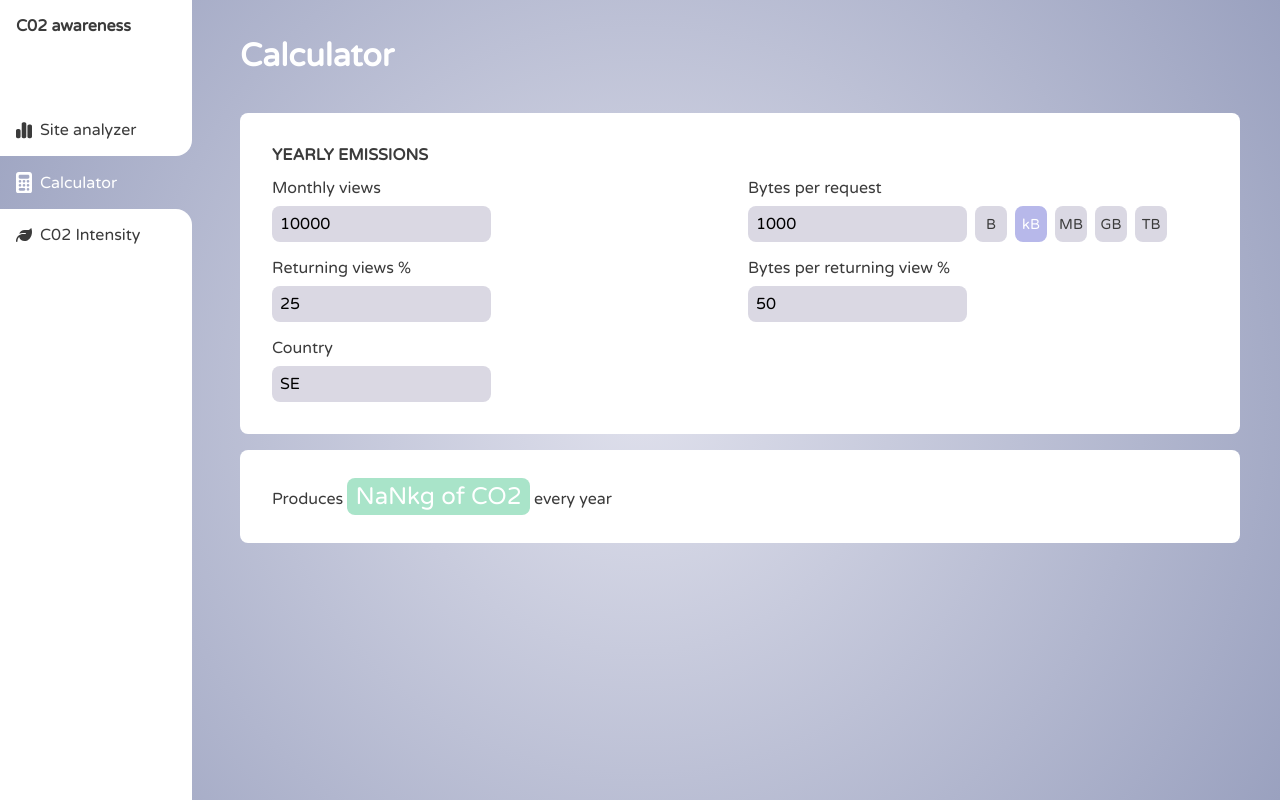
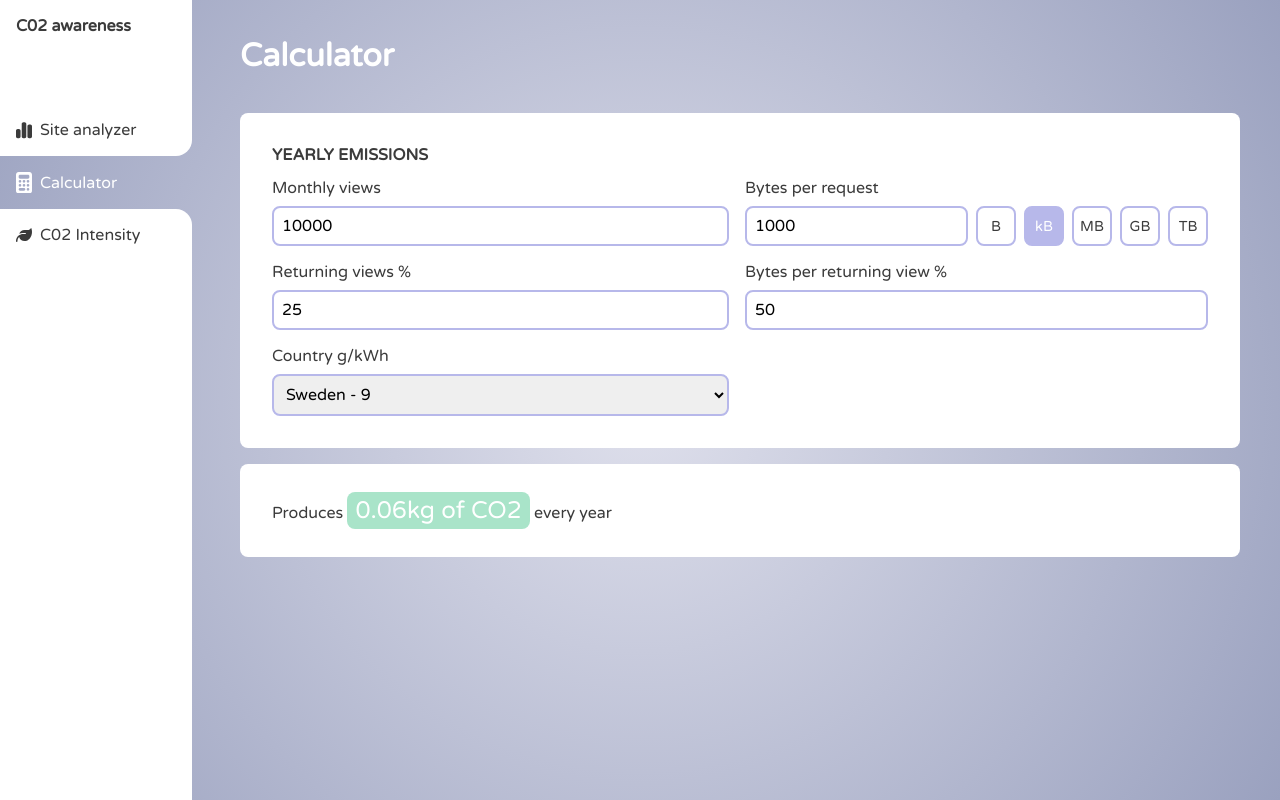
Before and after one commit to Maximilian-R/co2-web-awareness, a Next.js app in the folder website/: page /calculator in a window 1280 px wide. Built offline with nearby package versions, Linux system fonts and the light colour scheme; what @tgwf/co2 would draw is missing.

Commit message:
country selector

```diff
--- /dev/null
+++ b/website/components/country-selector.tsx
@@ -0,0 +1,36 @@
+// import { useEffect, useState } from "react";
+// import styles from "@/styles/Radio.module.css";
+import { IIntensityCountry, INTENSITY_DATA_2021 } from "@/utility/intensity";
+
+export interface ICountrySelector {
+  value: IIntensityCountry;
+  onChange: (value: IIntensityCountry) => void;
+}
+
+export default function CountrySelector({ value, onChange }: ICountrySelector) {
+  const _onChange = (event: any) => {
+    const value = event.target.value;
+    const country = INTENSITY_DATA_2021.find(
+      (country) => country.member_state.value === value
+    );
+    if (country) onChange(country);
+  };
+
+  return (
+    <select
+      name="country-selector"
+      onChange={_onChange}
+      value={value.member_state.value}
+    >
+      {INTENSITY_DATA_2021.map((country) => (
+        <option
+          key={country.member_state.value}
+          value={country.member_state.value}
+        >
+          {country.member_state.value} -{" "}
+          {country.greenhouse_gas_emission_ghg_intensity.value}
+        </option>
+      ))}
+    </select>
+  );
+}
--- a/website/components/parameters.tsx
+++ b/website/components/parameters.tsx
@@ -1,5 +1,6 @@
 import styles from "@/styles/Parameters.module.css";
 import { IParameters } from "@/utility/co2";
+import CountrySelector from "./country-selector";
 import Radio from "./radio";
 
 export interface IOnChange {
@@ -14,7 +15,7 @@ export default function Parameters({
   onChange: IOnChange;
 }) {
   return (
-    <form>
+    <form className="grid">
       <div>
         <div className="form-group">
           <label>Monthly views</label>
@@ -73,12 +74,12 @@ export default function Parameters({
         </div>
 
         <div className="form-group">
-          <label>Country</label>
+          <label>Country g/kWh</label>
           <div className={styles.parameter}>
-            <input
+            <CountrySelector
               value={state.country}
-              onChange={(event) => onChange("country", event.target.value)}
-            ></input>
+              onChange={(country) => onChange("country", country)}
+            ></CountrySelector>
           </div>
         </div>
       </div>
--- a/website/hooks/useCO2.tsx
+++ b/website/hooks/useCO2.tsx
@@ -30,8 +30,10 @@ export default function useCO2(url: string) {
   useEffect(() => {
     if (!url) return;
 
+    setState(undefined);
     setIsGenerating(true);
     setError("");
+    setStatus(0);
     const socket = io("http://localhost:3001");
     socket.emit("payload", url);
 
--- a/website/pages/calculator.tsx
+++ b/website/pages/calculator.tsx
@@ -6,11 +6,12 @@ import { useEffect, useState } from "react";
 import { formatCO2 } from "@/utility/formats";
 import { calculateCO2, IParameters } from "@/utility/co2";
 import { useRouter } from "next/router";
+import { INTENSITY_DATA_2021 } from "@/utility/intensity";
 
 const defaultState: IParameters = {
   views: 10000,
   bytes: 1000,
-  country: "SE",
+  country: INTENSITY_DATA_2021[0],
   returningViewsPercentage: 25,
   returningBytesPercentage: 50,
   unit: "kB",
--- a/website/pages/index.tsx
+++ b/website/pages/index.tsx
@@ -39,7 +39,7 @@ function Heading({ url }: { url?: string }) {
       {url ? (
         <>
           Report for:{" "}
-          <a href="seb.se" target="_blank">
+          <a href={url} target="_blank">
             {url}
           </a>
         </>
@@ -74,7 +74,7 @@ function ReportForm({ onChange }: { onChange: (value: string) => void }) {
   return (
     <div className="card" style={{ gridArea: "a" }}>
       <h2>Create a report</h2>
-      <p>Enter an url to calculate an estimation of it's carbon emission</p>
+      <p>Estimate your web page carbon footprint</p>
 
       <form
         onSubmit={(event) => {
@@ -90,7 +90,6 @@ function ReportForm({ onChange }: { onChange: (value: string) => void }) {
 
         <button
           type="button"
-          className={styles.button}
           onClick={() => onChange(inputElement.current.value)}
         >
           Generate
--- a/website/styles/Home.module.css
+++ b/website/styles/Home.module.css
@@ -7,6 +7,8 @@
 }
 
 .progress {
+  margin-top: 1rem;
+  height: 1.5rem;
   width: 100%;
   --progress-value-color: var(--color-1);
 }
--- a/website/styles/Parameters.module.css
+++ b/website/styles/Parameters.module.css
@@ -2,3 +2,7 @@
   display: flex;
   gap: 0.5rem;
 }
+
+.parameter > :first-child {
+  flex-grow: 1;
+}
--- a/website/styles/Radio.module.css
+++ b/website/styles/Radio.module.css
@@ -5,7 +5,7 @@
 
 .radio {
   box-sizing: border-box;
-  width: 2rem;
+  width: 2.5rem;
   display: flex;
   justify-content: center;
   align-items: center;
@@ -16,7 +16,7 @@
   height: 100%;
   margin: 0;
   border-radius: 0.5rem;
-  background-color: var(--backround-2);
+  border: var(--form-group-border);
   appearance: none;
   cursor: pointer;
 }
@@ -25,7 +25,7 @@
 }
 
 .radio input[type="radio"]:checked {
-  background-color: var(--color-3);
+  background-color: var(--form-group-border-color);
 }
 
 .radio input[type="radio"]:checked + span {
--- a/website/styles/globals.css
+++ b/website/styles/globals.css
@@ -9,6 +9,8 @@
   --error-color: #e18585;
   --icon-color: var(--text-color);
   --progress-value-color: var(--color-1);
+  --form-group-border-color: var(--color-3);
+  --form-group-border: 2px solid var(--form-group-border-color);
   font-family: "Varela Round", sans-serif;
 }
 
@@ -92,10 +94,18 @@ progress::-webkit-progress-value {
   border-radius: 0.5rem;
 }
 
+select {
+  /* appearance: none; */
+  font-family: inherit;
+  border: var(--form-group-border);
+  border-radius: 0.5rem;
+  padding: 0.5rem;
+  font-size: 1rem;
+}
+
 input {
   font-family: inherit;
-  background: var(--backround-2);
-  border: none;
+  border: var(--form-group-border);
   border-radius: 0.5rem;
   padding: 0.5rem;
   font-size: 1rem;
@@ -112,10 +122,30 @@ input {
   flex-direction: column;
 }
 
+form {
+  display: flex;
+  flex-direction: column;
+  gap: 1rem;
+}
+
+form > div {
+  display: grid;
+  grid-template-columns: 1fr;
+  gap: 1rem;
+}
+
+form.grid > div {
+  grid-template-columns: 1fr 1fr;
+}
+
+form > button {
+  align-self: flex-end;
+}
+
 button {
-  background: var(--color-3);
+  border: none;
+  background: var(--form-group-border-color);
   color: var(--backround-1);
-  border: none;
   padding: 0.5rem;
   border-radius: 0.5rem;
   appearance: none;
@@ -129,22 +159,6 @@ button {
 
 button i {
   display: flex;
+  width: 1rem;
   fill: var(--backround-1);
-  width: 1rem;
 }
-
-form {
-  display: flex;
-  flex-direction: column;
-  gap: 1rem;
-}
-
-form > div {
-  display: grid;
-  grid-template-columns: 1fr 1fr;
-  gap: 1rem;
-}
-
-form > button {
-  align-self: flex-end;
-}
--- a/website/utility/co2.tsx
+++ b/website/utility/co2.tsx
@@ -1,5 +1,6 @@
 import { co2, averageIntensity } from "@tgwf/co2";
 import { BytesUnit, bytesUnitDecimal, unitDecimal } from "./formats";
+import { IIntensityCountry } from "./intensity";
 
 export const INTENSITY_SWE = parseFloat(averageIntensity.data.SWE);
 // const options = {
@@ -27,7 +28,7 @@ export interface IParameters {
   unit: BytesUnit;
   returningViewsPercentage: number;
   returningBytesPercentage: number;
-  country: string;
+  country: IIntensityCountry;
 }
 
 export const calculateCO2 = (parameters: IParameters) => {
@@ -41,10 +42,15 @@ export const calculateCO2 = (parameters: IParameters) => {
     firstBytes * (parameters.returningBytesPercentage / 100);
 
   const firstCO2 =
-    sustainableWebDesign.perByte(firstBytes, INTENSITY_SWE) * firstViews;
+    sustainableWebDesign.perByte(
+      firstBytes,
+      parameters.country.greenhouse_gas_emission_ghg_intensity.value
+    ) * firstViews;
   const returningCO2 =
-    sustainableWebDesign.perByte(returningBytes, INTENSITY_SWE) *
-    returningViews;
+    sustainableWebDesign.perByte(
+      returningBytes,
+      parameters.country.greenhouse_gas_emission_ghg_intensity.value
+    ) * returningViews;
 
   return firstCO2 + returningCO2;
 };
```
